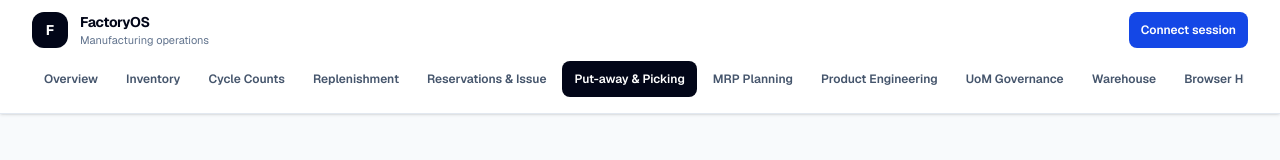
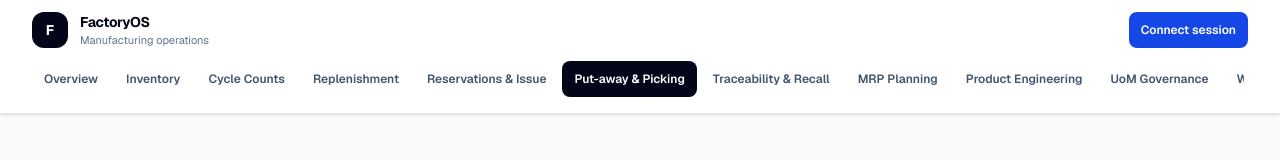
Before and after one commit to RakibulhasanUtsho07/factoryos, a Next.js app in the folder apps/web/: page /inventory/warehouse-operations in a window 1280 px wide. Shown: the top 160 px of the page. Built offline with nearby package versions, Linux system fonts and the light colour scheme.

Commit message:
feat(web): add traceability and recall navigation

```diff
--- a/apps/web/src/components/workspace-navigation.tsx
+++ b/apps/web/src/components/workspace-navigation.tsx
@@ -12,6 +12,7 @@ const navigation = [
   { href: "/inventory/replenishment", label: "Replenishment" },
   { href: "/inventory/reservations", label: "Reservations & Issue" },
   { href: "/inventory/warehouse-operations", label: "Put-away & Picking" },
+  { href: "/traceability", label: "Traceability & Recall" },
   { href: "/mrp", label: "MRP Planning" },
   { href: "/products", label: "Product Engineering" },
   { href: "/uom", label: "UoM Governance" },
```
